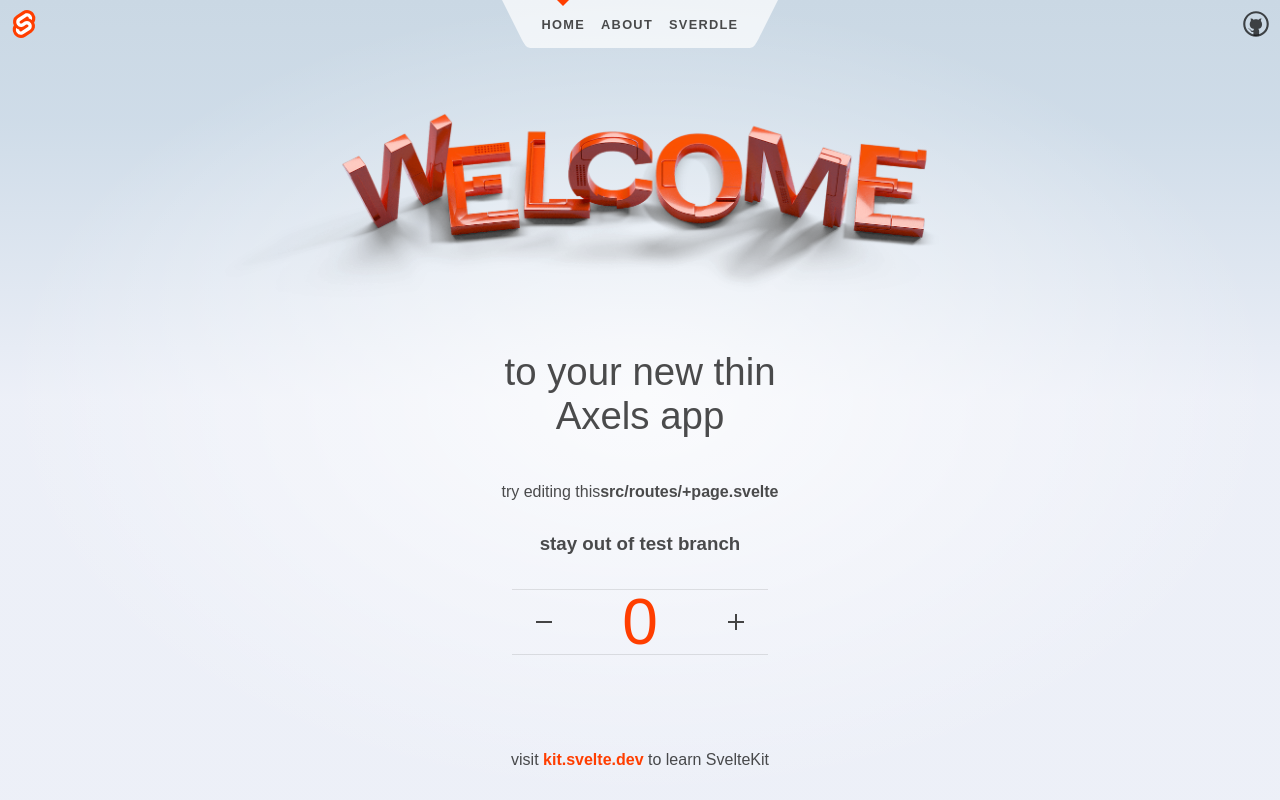
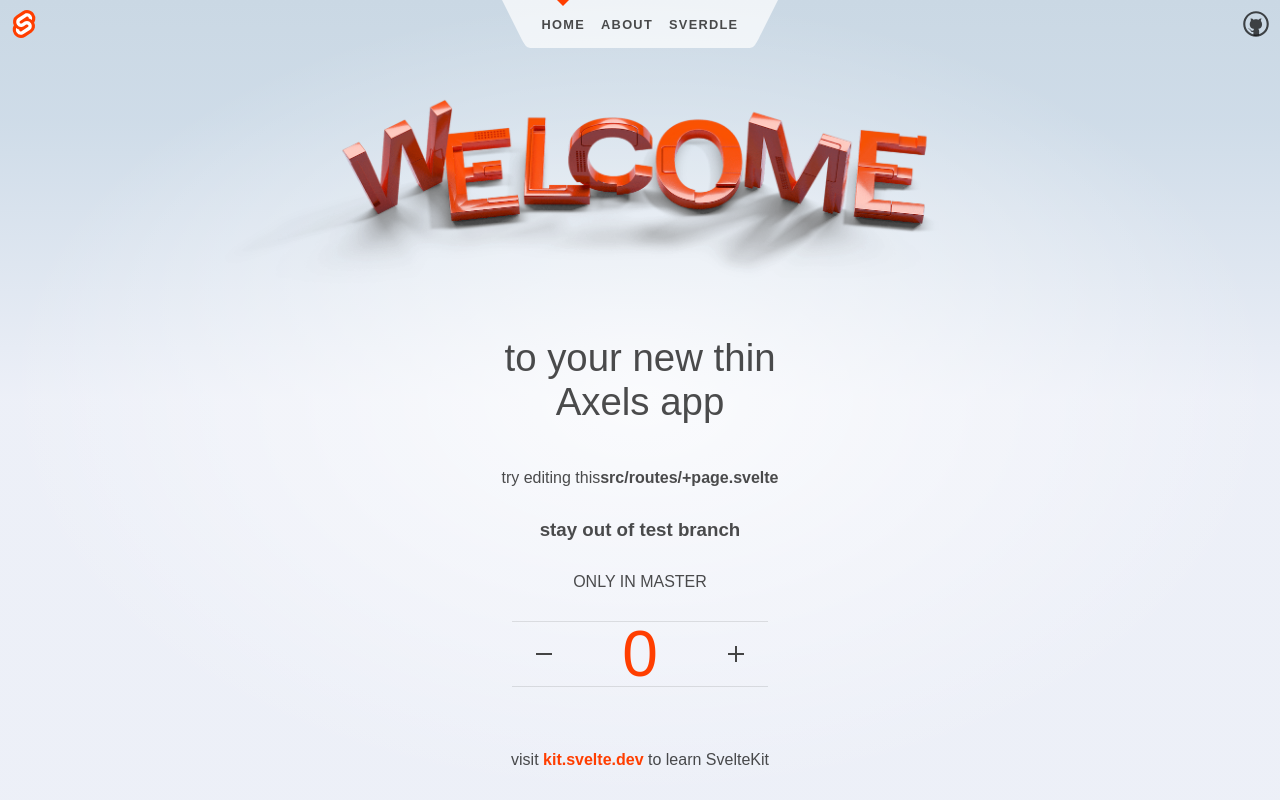
Before and after one commit to AxelJak/git-experiment, a SvelteKit app: page / in a window 1280 px wide. Built offline with nearby package versions, Linux system fonts and the light colour scheme.

Commit message:
in master only

```diff
--- a/src/routes/+page.svelte
+++ b/src/routes/+page.svelte
@@ -28,6 +28,8 @@
 	</h2>
 
 	<h3>stay out of test branch</h3>
+
+	<h2>ONLY IN MASTER</h2>
 
 	<Counter />
 </section>
```
